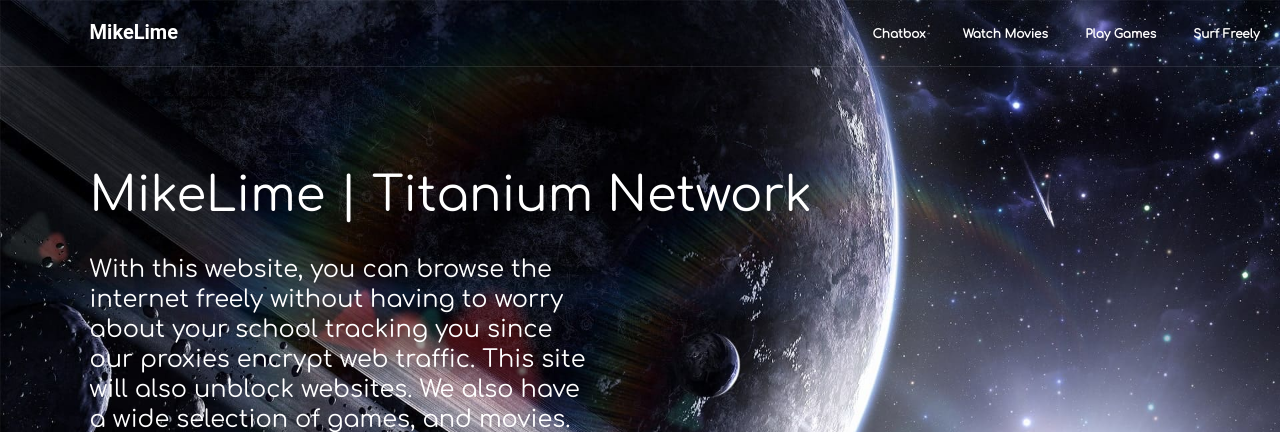
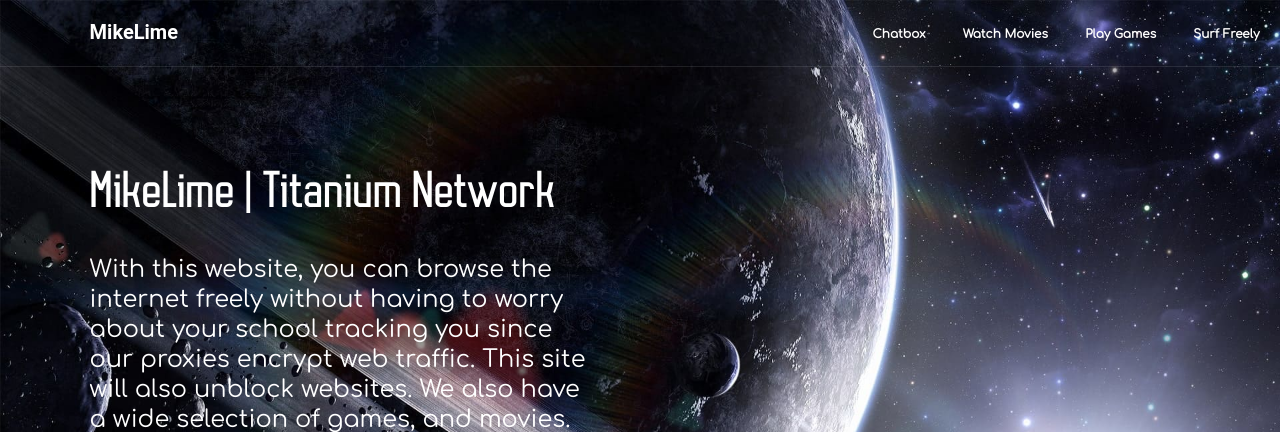
Before and after one commit to allenslayz2/LimeRemastered, a PHP site: page /index.html in a window 1280 px wide; the page is wider, and only the part inside the window is pictured. Shown: the top 432 px of that part. Run offline with PHP 8.4, Linux system fonts and the light colour scheme.

Commit message:
Update limestyles.css

```diff
--- a/css/limestyles.css
+++ b/css/limestyles.css
@@ -163,7 +163,7 @@
 
 .text {
   font-size: 48px;
-  font-family: 'comfort',sans-serif;
+  font-family: 'title',sans-serif;
   left: 45px;
 }
 
```
